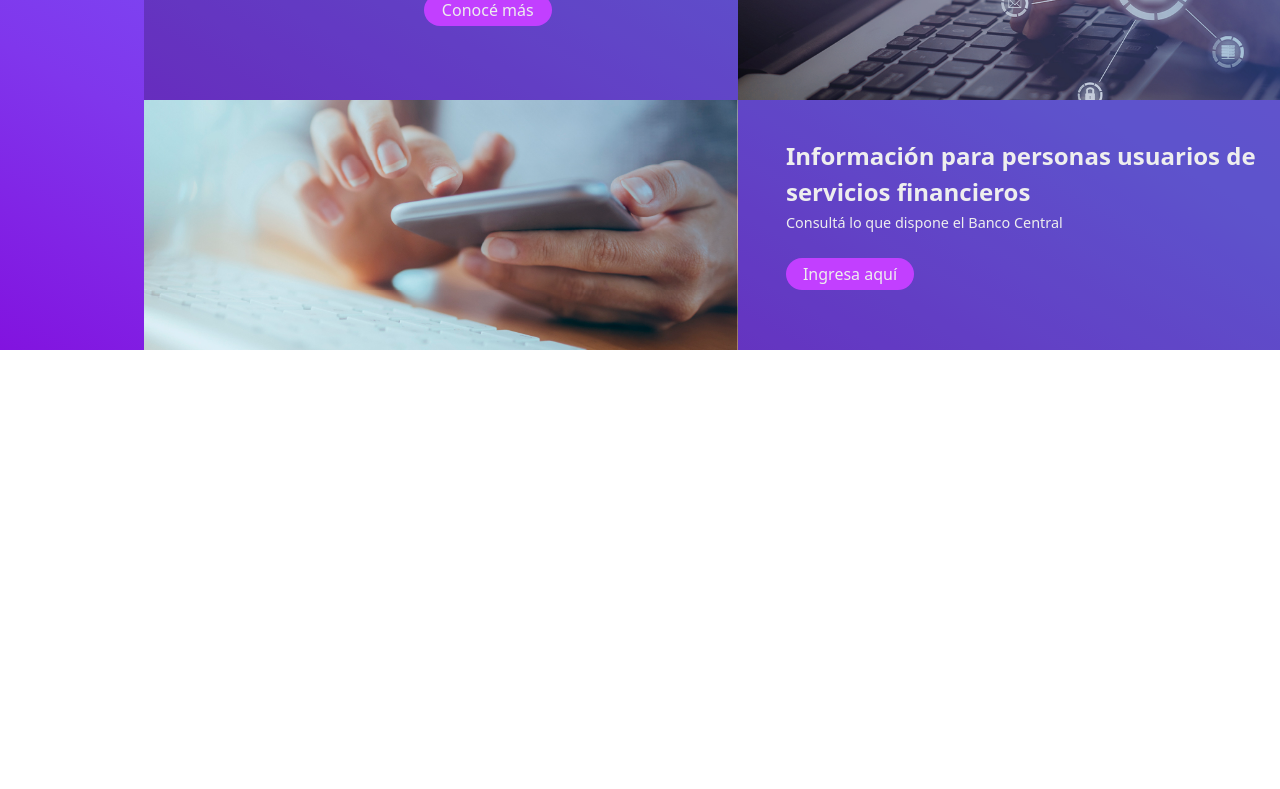
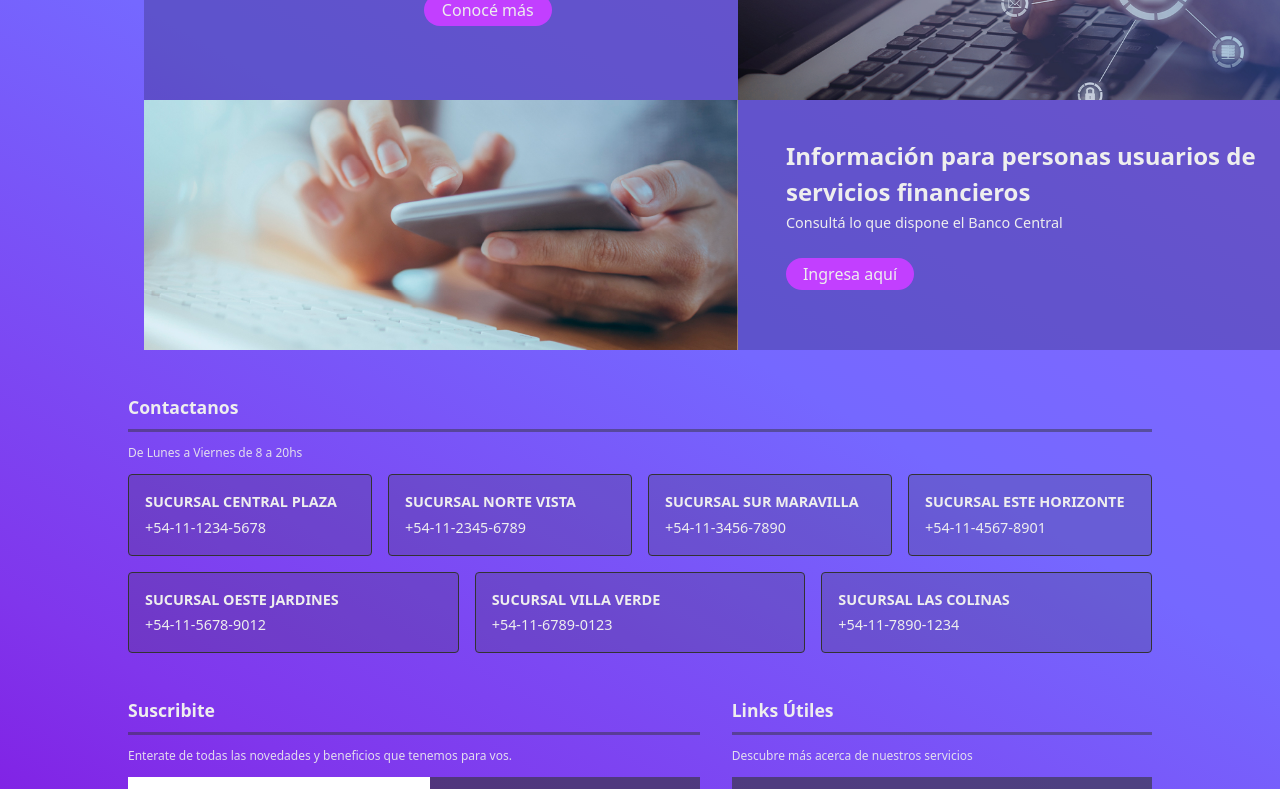
Before and after one commit to AgusT613/itba_full_stack_front, a Next.js app: page / in a window 1280 px wide. Shown: the part 2000-2789 px from the top of the page. Before the commit the page ends 2350 px from the top, so only its background shows below. Built offline with nearby package versions, Linux system fonts and the light colour scheme.

Commit message:
feat(homePage): add footer section

```diff
--- /dev/null
+++ b/components/Welcome/FooterHome.jsx
@@ -0,0 +1,44 @@
+import Image from "next/image";
+import FooterInfoContainer from "./FooterInfoContainer";
+import styles from "@/components/Welcome/Welcome.module.css"
+import ITBANK_LOGO from "@/public/itbank-logo.png"
+import bankContacts from "./bankContacts";
+
+export default function FooterHome(){
+    return (
+        <footer className={styles.footer}>
+            <div className={styles.footer__wrapperInfo}>
+                <FooterInfoContainer title="Suscribite" description="Enterate de todas las novedades y beneficios que tenemos para vos." className={styles.footer__form}>
+                <form>
+                    <input type="email" placeholder='Correo electrónico'/>
+                    <select name="nw-interests" id="newsletter-interests">
+                    <option selected>Seleccione un interés</option>
+                    <option value="promotions">Promociones y Beneficios</option>
+                    <option value="pymes">Instituto PyMes</option>
+                    <option value="economic-studies">Estudios Económicos</option>
+                    <option value="bid">Subastas</option>
+                    <option value="enterprise">Empresas</option>
+                    </select>
+                    <input type="submit" value="Suscribirse"/>
+                </form>
+                </FooterInfoContainer>
+                <FooterInfoContainer title="Contactanos" description="De Lunes a Viernes de 8 a 20hs" className={styles.footer__contact}>
+                <ul>
+                    {bankContacts.map(contact => (
+                    <div key={contact.title}>
+                        <h5>{contact.title}</h5>
+                        <span>{contact.number}</span>
+                    </div>
+                    ))}
+                </ul>
+                </FooterInfoContainer>
+                <FooterInfoContainer title="Links Útiles" description="Descubre más acerca de nuestros servicios" className={styles.footer__links}>
+                    <a href="#">Preguntas frecuentes</a>
+                </FooterInfoContainer>
+            </div>
+            <div className={styles.footer__logo}>
+                <Image src={ITBANK_LOGO} alt='Logo del banco itbank' height={50}/>
+            </div>
+        </footer>
+    )
+}
--- /dev/null
+++ b/components/Welcome/FooterInfoContainer.jsx
@@ -0,0 +1,13 @@
+import styles from "@/components/Welcome/Welcome.module.css"
+
+export default function FooterInfoContainer({title, description, children, className}){
+    const classVar = `${styles.footerInfoContainer} ${className}`
+
+    return (
+      <div className={classVar}>
+        <h5>{title}</h5>
+        <p>{description}</p>
+        {children}
+      </div>
+    )
+}
--- a/components/Welcome/Welcome.jsx
+++ b/components/Welcome/Welcome.jsx
@@ -5,6 +5,7 @@ import bankResources from './bankResourcesList'
 import BankResourceContainer from './BankResourceContainer'
 import bankActionsList from './bankActionsList'
 import BankActionContainer from './BankActionContainer'
+import FooterHome from './FooterHome'
 
 export default function Welcome () {
   return (
@@ -43,6 +44,7 @@ export default function Welcome () {
           </section>
         </main>
       </div>
+      <FooterHome />
     </>
   )
 }
--- a/components/Welcome/Welcome.module.css
+++ b/components/Welcome/Welcome.module.css
@@ -206,6 +206,126 @@
     scale: 1.05;
 }
 
+/* ------ BANK FOOTER SECTION ------ */
+.footer{
+    padding-top: 2rem;
+    display: flex;
+    flex-direction: column;
+    align-items: center;
+    justify-content: space-between;
+    gap: 2rem;
+}
+
+.footer__wrapperInfo{
+    width: 80%;
+    display: grid;
+    grid-template-areas:
+    "contact contact"
+    "form links"
+    ;
+    gap: 2rem;
+}
+
+.footerInfoContainer > h5{
+    padding: .75rem 0;
+    font-size: 1.1rem;
+    font-weight: 600;
+    position: relative;
+    margin-bottom: .75rem;
+}
+
+.footerInfoContainer > h5::after{
+    content: "";
+    position: absolute;
+    left: 0;
+    bottom: 0;
+    width: 100%;
+    height: 3px;
+    background: #3337;
+}
+
+.footerInfoContainer > p{
+    font-size: .75rem;
+    opacity: .9;
+    margin-bottom: .75rem;
+}
+
+.footer__form{
+    grid-area: form;
+}
+
+.footer__form form{
+    display: flex;
+    flex-wrap: wrap;
+}
+
+.footer__form :is(input, select),
+.footer__links a{
+    padding: .5rem 1rem;
+}
+
+.footer__form input[type="email"]{
+    flex-grow: 3;
+    flex-shrink: 3;
+    outline: none;
+    color: #333;
+}
+
+.footer select,
+.footer__links a{
+    background-color: #3339;
+    flex-grow: 2;
+}
+
+.footer__form input[type="submit"]{
+    background-color: #333d;
+    font-weight: 300;
+    cursor: pointer;
+    transition: background-color .15s ease-in-out;
+}
+
+.footer__form input[type="submit"]:hover{
+    background-color: #222;
+}
+
+.footer__contact{
+    grid-area: contact;
+}
+
+.footer__contact ul{
+    display: flex;
+    flex-wrap: wrap;
+    gap: 1rem;
+}
+.footer__contact div{
+    border: 1px solid #333;
+    border-radius: .25rem;
+    background-color: #3333;
+    font-size: .9rem;
+    display: flex;
+    flex-direction: column;
+    gap: .25rem;
+    flex: 1 1 15rem;
+    padding: 1rem;
+}
+
+.footer__contact div h5{
+    font-weight: 600;
+    text-transform: uppercase;
+}
+
+.footer__links{
+    grid-area: links;
+}
+
+.footer__logo{
+    width: 100%;
+    padding: .65rem 0;
+    display: flex;
+    align-items: center;
+    justify-content: center;
+}
+
 /* ------ MEDIA QUERIES ------ */
 /* @media (max-width: 820px){
 } */
--- /dev/null
+++ b/components/Welcome/bankContacts.js
@@ -0,0 +1,32 @@
+const bankContacts = [
+    {
+        "title": "Sucursal Central Plaza",
+        "number": "+54-11-1234-5678"
+    },
+    {
+        "title": "Sucursal Norte Vista",
+        "number": "+54-11-2345-6789"
+    },
+    {
+        "title": "Sucursal Sur Maravilla",
+        "number": "+54-11-3456-7890"
+    },
+    {
+        "title": "Sucursal Este Horizonte",
+        "number": "+54-11-4567-8901"
+    },
+    {
+        "title": "Sucursal Oeste Jardines",
+        "number": "+54-11-5678-9012"
+    },
+    {
+        "title": "Sucursal Villa Verde",
+        "number": "+54-11-6789-0123"
+    },
+    {
+        "title": "Sucursal Las Colinas",
+        "number": "+54-11-7890-1234"
+    }
+]
+
+export default bankContacts
```
